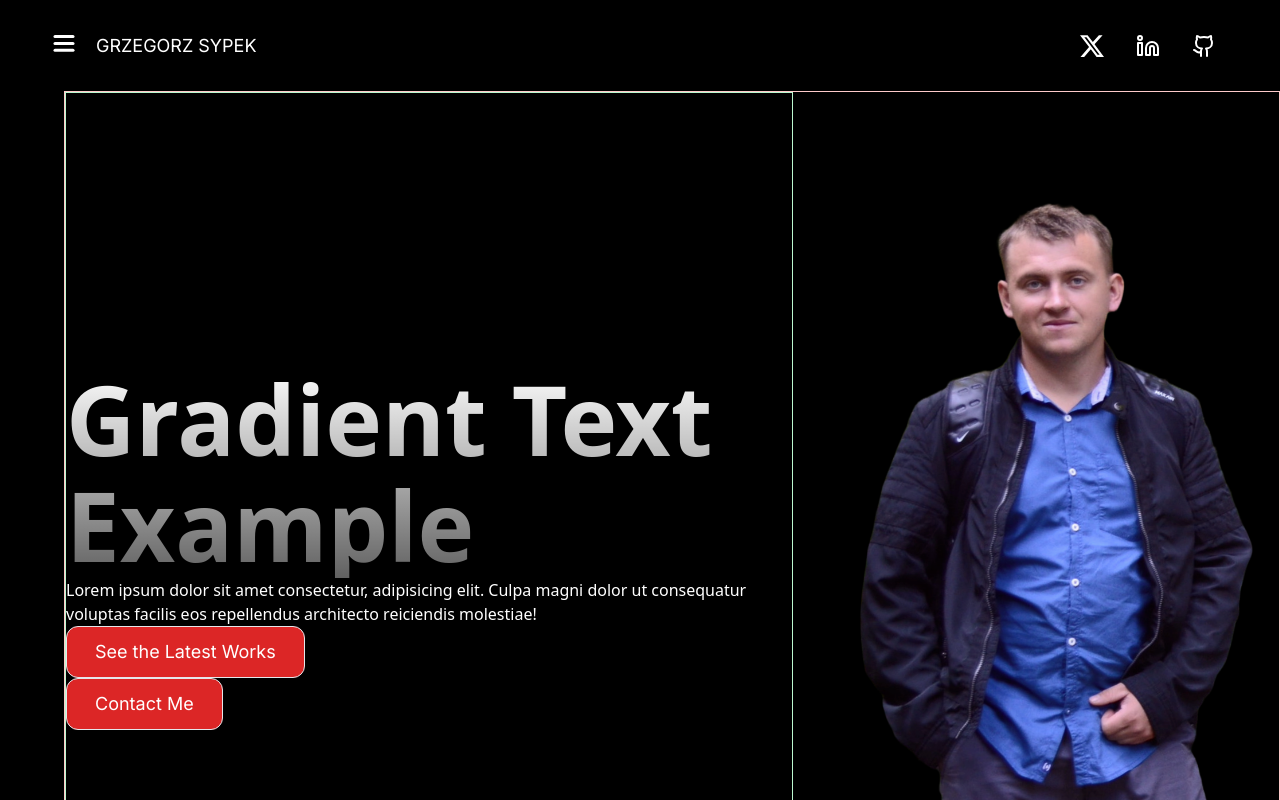
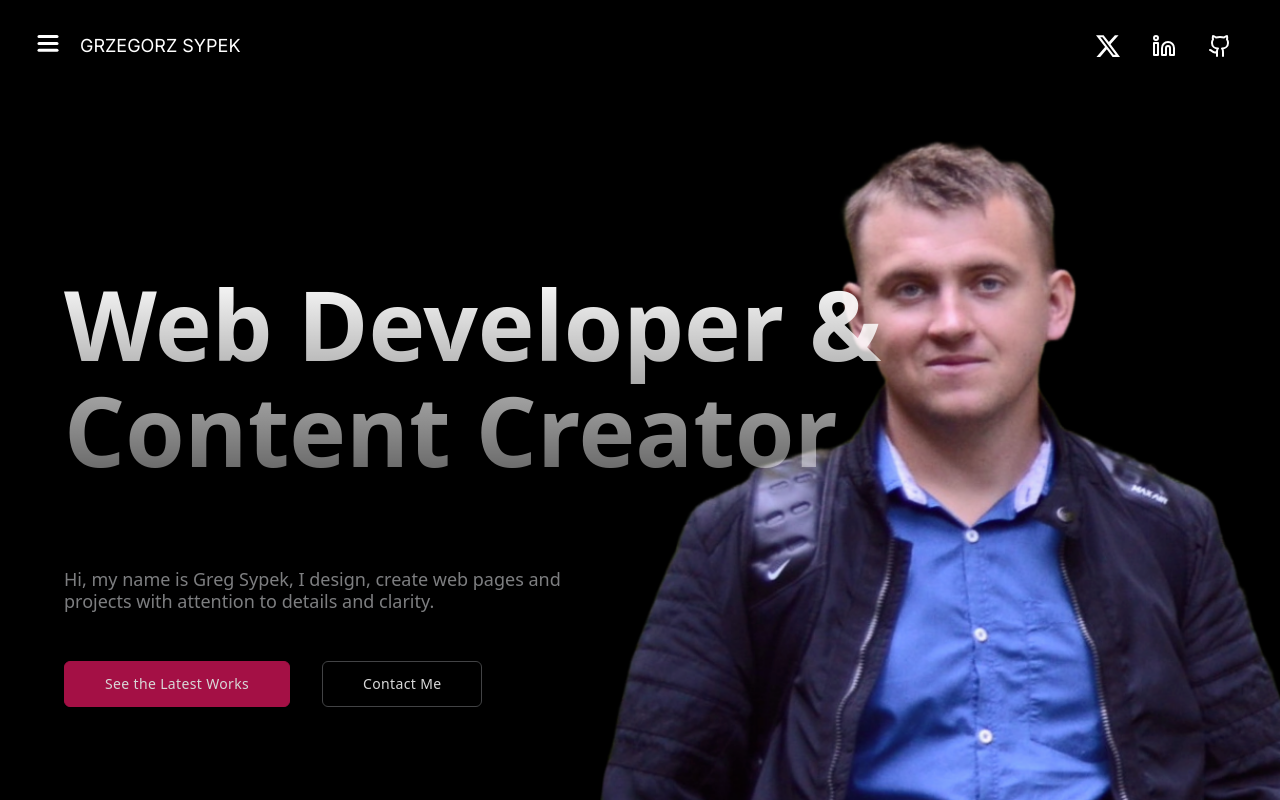
Before and after one commit to gregsypek/portfolio_v4, a React (Vite) app: page / in a window 1280 px wide. Shown: the top 800 px of the page. Built offline with nearby package versions, Linux system fonts and the light colour scheme.

Commit message:
creating hero section part2 (styling in tailwindcss)

```diff
--- a/src/components/Button.jsx
+++ b/src/components/Button.jsx
@@ -1,9 +1,41 @@
-const Button = ({ label }) => {
+import { Link } from "react-router-dom";
+
+function Button({ disabled, children, to, type, onClick }) {
+	const base =
+		"inline-block text-xs md:text-sm rounded-md font-light xl:font-normal tracking-wide transition-colors duration-300 focus:outline-none focus:ring  focus:ring-offset-1 disabled:opacity-50 disabled:cursor-not-allowed  ";
+	const normal = base + "px-4 py-2.5 md:px-8 xl:py-3 xl:px-10 border ";
+
+	const styles = {
+		red:
+			normal +
+			"text-light-grey bg-primary-red hover:bg-transparent focus:ring-secondary-violetfocus:ring border-primary-red ",
+
+		empty:
+			normal +
+			"border-light-dark text-light-grey hover:border-primary-red hover:text-white focus:ring-text-white focus:ring ",
+	};
+
+	if (to) {
+		return (
+			<Link to={to} className={styles[type]}>
+				{children}
+			</Link>
+		);
+	}
+
+	if (onClick) {
+		return (
+			<button onClick={onClick} disabled={disabled} className={styles[type]}>
+				{children}
+			</button>
+		);
+	}
+
 	return (
-		<button className="flex justify-center items-center gap-2 px-7 py-4 border font-inter text-lg leading-none bg-red-600 rounded-xl text-white">
-			{label}
+		<button disabled={disabled} className={styles[type]}>
+			{children}
 		</button>
 	);
-};
+}
 
 export default Button;
--- a/src/index.css
+++ b/src/index.css
@@ -28,7 +28,7 @@
 	}
 
 	.padding-x {
-		@apply sm:px-16 px-8;
+		@apply sm:px-12 px-8;
 	}
 
 	.padding-y {
--- a/src/sections/Hero.jsx
+++ b/src/sections/Hero.jsx
@@ -1,30 +1,62 @@
 import Button from "../components/Button";
+// import { motion } from "framer-motion";
+// import { useEffect, useState } from "react";
+import { Link as ScrollLink } from "react-scroll";
+
+// const textVariants = {
+// 	initial: {
+// 		// x: -500,
+// 		opacity: 0,
+// 	},
+// 	animate: {
+// 		x: 0,
+// 		opacity: 1,
+// 		transition: {
+// 			duration: 1,
+// 			staggerChildren: 0.1,
+// 		},
+// 	},
+// };
 
 const Hero = () => {
 	return (
 		<section
 			id="home"
-			className="w-full bc-backgroundGradient flex xl:flex-row flex-col justify-center min-h-screen gap-10 max-container border border-red-200"
+			className="w-full bc-backgroundGradient flex flex-row justify-start  min-h-screen gap-10 max-container overflow-hidden  relative overflow:hidden"
 		>
-			<div className="relative xl:w-3/5 flex flex-col justify-center items-start w-full max-xl:padding-x pt-28 border border-green-200">
-				<h1 className="text-8xl max-sm:text-[72px] max-sm:leading-[82px] font-bold bg-text-gradient bg-clip-text text-transparent">
-					Gradient Text Example
+			<div className=" w-2/3 md:w-3/5 lg:w-4/5 xl:w-3/4 flex ps-4 md:ps-8 xl:ps-0 flex-col  lg:pt-[180px] pt-[80px] xl:relative ">
+				<h1 className="text-[36px] sm:text-4xl md:text-[80px] md:leading-none xl:text-8xl  leading-10  font-bold bg-text-gradient bg-clip-text text-transparent relative z-20  text-left  align-middle">
+					Web Developer & <br /> Content Creator
 				</h1>
-				<p>
-					Lorem ipsum dolor sit amet consectetur, adipisicing elit. Culpa magni
-					dolor ut consequatur voluptas facilis eos repellendus architecto
-					reiciendis molestiae!
+				<p className="text-xs lg:text-lg text-dark-grey mt-[40px] md:text-base xl:mt-[86px] md:w-3/5  w-2/3 relative z-20 leading-tight text-left  ">
+					Hi, my name is Greg Sypek, I design, create web pages and projects
+					with attention to details and clarity.
 				</p>
-				<Button label="See the Latest Works" />
-				<Button label="Contact Me" />
+				<div className="mt-9 xl:mt-12 max-lg:flex-col flex flex-wrap gap-8  justify-start items-start relative z-10">
+					<button>
+						<ScrollLink to="Projects" smooth={true} duration={300}>
+							<Button type="red" className="rounded-sm">
+								See the Latest Works
+							</Button>
+						</ScrollLink>
+					</button>
+					<button className="btn_red">
+						<ScrollLink to="Contact" smooth={true} duration={500}>
+							<Button type="empty">Contact Me</Button>
+						</ScrollLink>
+					</button>
+				</div>
 			</div>
-			<div className="relative flex-1 flex justify-center items-center xl:min-h-screen max-xl:py-40 ">
+			<div
+				className=" absolute  top-0 lg:top-18 sm:translate-x-48 md:translate-x-48  xl:translate-x-0 translate-x-32
+			   min-h-screen xl: -right-20"
+			>
 				<img
 					src="/hero.png"
 					alt="Grzegorz"
 					width={820}
 					height={1000}
-					className="object-contain relative z-10"
+					className=" object-cover  relative  z-10  h-full"
 				/>
 			</div>
 		</section>
--- a/tailwind.config.js
+++ b/tailwind.config.js
@@ -26,7 +26,7 @@ export default {
 				"dark-grey": "#7d7e80",
 				"blue-grey": "#95A1AD",
 				"pink-grey": "#9b8595",
-				grey: "#B9B9B9",
+				gray: "#AEAEAE",
 				"light-grey": "#d8d8d8",
 				white: "#ffffff",
 			},
```
